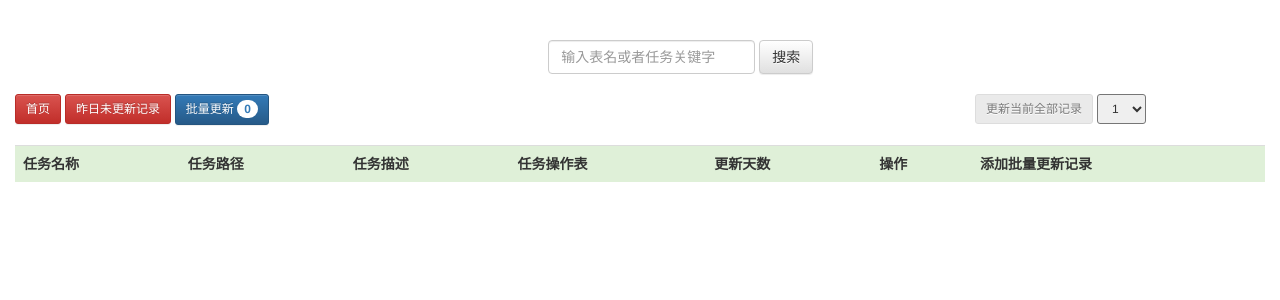
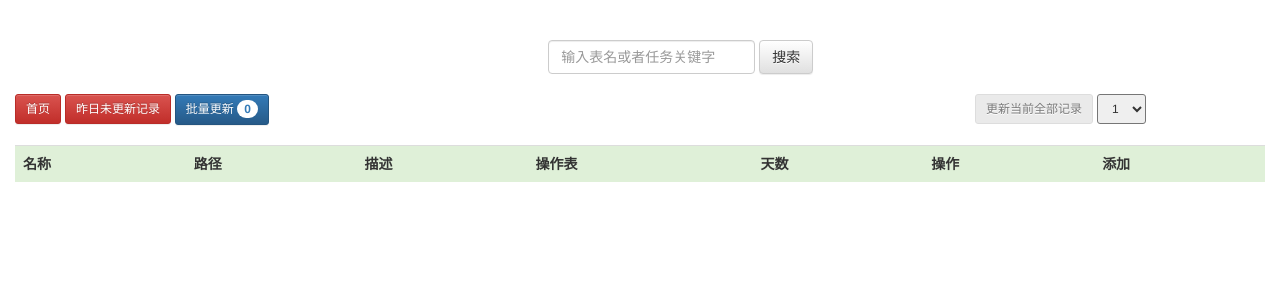
Before and after one commit to lpj24/jobManage, a Spring app: page /index in a window 1280 px wide. Shown: the top 300 px of the page. Run offline with Thymeleaf, Linux system fonts and the light colour scheme; the template is opened without the code that fills it, so the values that code supplies are empty.

Commit message:
update index.html

```diff
--- a/src/main/java/com/hbgj/bi/controller/JobManageController.java
+++ b/src/main/java/com/hbgj/bi/controller/JobManageController.java
@@ -96,7 +96,7 @@ public class JobManageController {
 	@RequestMapping(value= "/fuzzy", method=RequestMethod.GET)
 	public String queryJobByTable(HttpServletRequest httpRequest, Model model) {
 		String tableName = (String) httpRequest.getParameter("fuzzyKey");
-		List<BiJob> jobList = biJobService.selectAllJobByTable(tableName);
+		List<BiJob> jobList = biJobService.selectAllJobByTable(tableName.trim());
 		model.addAttribute("jobList", jobList);
 		return "index";
 	}
--- a/src/main/resources/application.yml
+++ b/src/main/resources/application.yml
@@ -43,7 +43,7 @@ spring:
   profiles: production
 
   datasource:
-    url: jdbc:mysql://120.133.0.162:3306/bi
+    url: jdbc:mysql://120.133.0.1:3306/bi
     username: bi
     password: bIbi_0820
 
--- a/src/main/resources/templates/index.html
+++ b/src/main/resources/templates/index.html
@@ -67,13 +67,13 @@
     		<div class="col-md-12">
     			<table class="table table-hover" id="allJobTable">
     				<tr class="success">
-    					<th>任务名称</th>
-    					<th>任务路径</th>
-    					<th>任务描述</th>
-    					<th>任务操作表</th>
-    					<th>更新天数</th>
+    					<th>名称</th>
+    					<th>路径</th>
+    					<th>描述</th>
+    					<th>操作表</th>
+    					<th>天数</th>
     					<th>操作</th>
-    					<th>添加批量更新记录</th>
+    					<th>添加</th>
     				</tr>
     				<tr th:each="jobList: ${jobList}">
 						<td th:text="${jobList.jobName}"></td>
```
Also changed, not shown: 1 other file.
